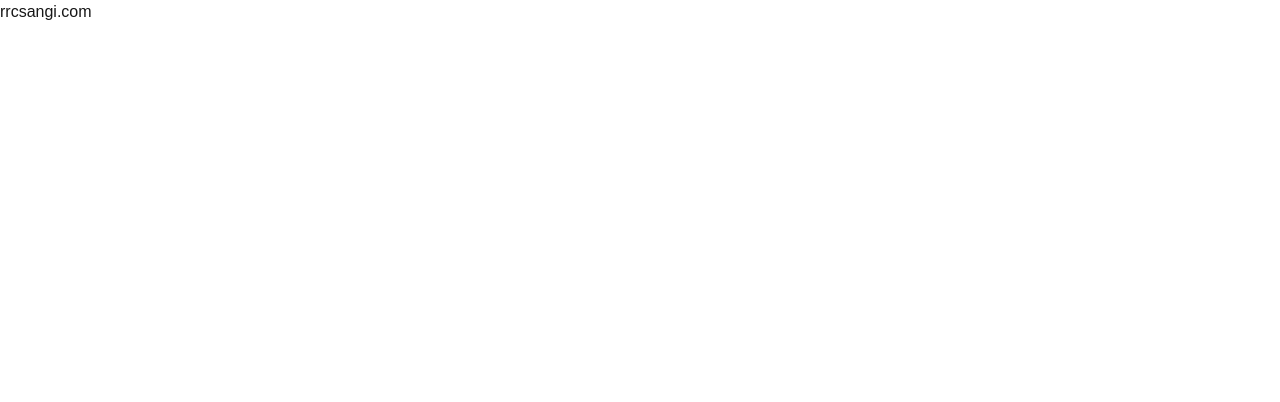
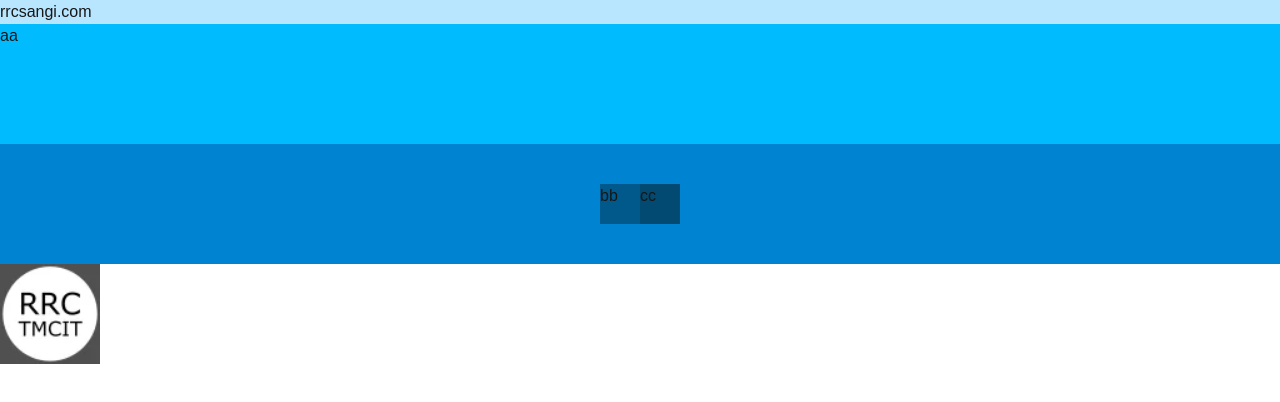
Before and after one commit to ohirugoha-n/rrc-web, a Next.js app: page /root in a window 1280 px wide. Shown: the top 402 px of the page. Built offline with nearby package versions, Linux system fonts and the light colour scheme.

Commit message:
_nextをrewriteしないことでtailwindが適用されるように

```diff
--- a/src/app/root/page.tsx
+++ b/src/app/root/page.tsx
@@ -1,7 +1,15 @@
+import Image from 'next/image';
+
 const Page = () => {
   return (
     <div>
-      <h1>rrcsangi.com</h1>
+      <h1 className='bg-sky-200'>rrcsangi.com</h1>
+      <div className='h-30 w-screen bg-sky-400'>aa</div>
+      <div className='flex h-30 w-screen flex-row items-center justify-center bg-sky-600'>
+        <div className='h-10 w-10 bg-sky-800'>bb</div>
+        <div className='h-10 w-10 bg-sky-900'>cc</div>
+      </div>
+      <Image alt='img' height='100' src='/root/img.webp' width='100' />
     </div>
   );
 };
--- a/src/proxy.ts
+++ b/src/proxy.ts
@@ -3,6 +3,10 @@ import { type NextRequest, NextResponse } from 'next/server';
 export function proxy(req: NextRequest) {
   const host = req.headers.get('host') ?? '';
   const pathname = req.nextUrl.pathname;
+
+  if (pathname === '/favicon.ico' || pathname.startsWith('/_next')) {
+    return NextResponse.next();
+  }
 
   const url = req.nextUrl.clone();
 
```
Also changed, not shown: public/root/img.webp (added).
